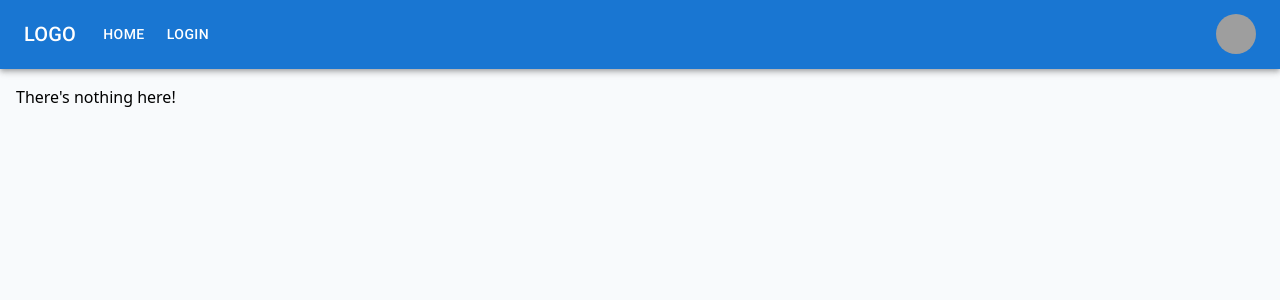
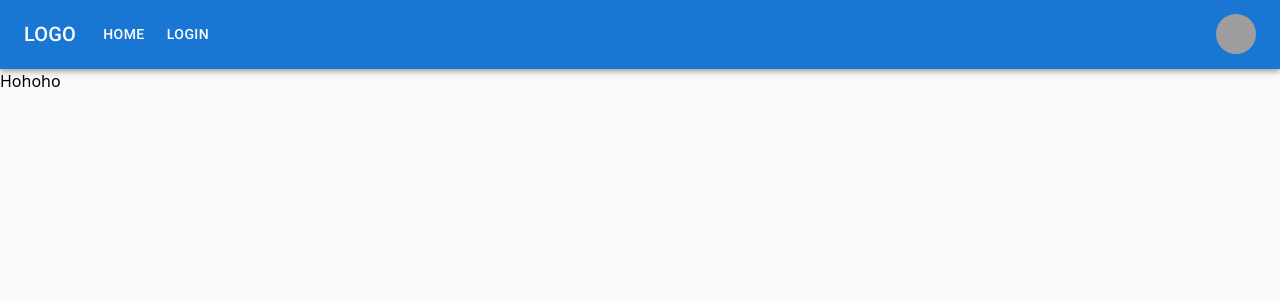
Before and after one commit to ArradaImad/Social-Network, a React (Create React App) app: page /postform in a window 1280 px wide. Shown: the top 300 px of the page. Built offline with nearby package versions, Linux system fonts and the light colour scheme; grey boxes are pictures that could not be loaded.

Commit message:
Ajout de la route du formulaire de la création de post

```diff
--- a/src/Components/App.js
+++ b/src/Components/App.js
@@ -5,6 +5,7 @@ import Header from "./Header";
 import Home from "./Home";
 import Login from "./Login";
 import Register from "./Register";
+import Postform from "./Postform";
 
 function App() {
 
@@ -17,6 +18,7 @@ function App() {
             <Route path="/" element={<Home />} />
             <Route path="/login" element={<Login />} />
             <Route path="/register" element={<Register />} />
+            <Route path="/postform" element={<Postform />} />
             <Route path="*"
               element={
                 <main style={{ padding: "1rem" }}>
--- /dev/null
+++ b/src/Components/Postform.js
@@ -0,0 +1,18 @@
+import React, {useState} from "react";
+
+function Postform () {
+    return (
+        <div className="">
+            <p> Hohoho</p>
+        </div>
+
+
+    )
+
+
+
+}
+
+
+
+export default Postform;
```
